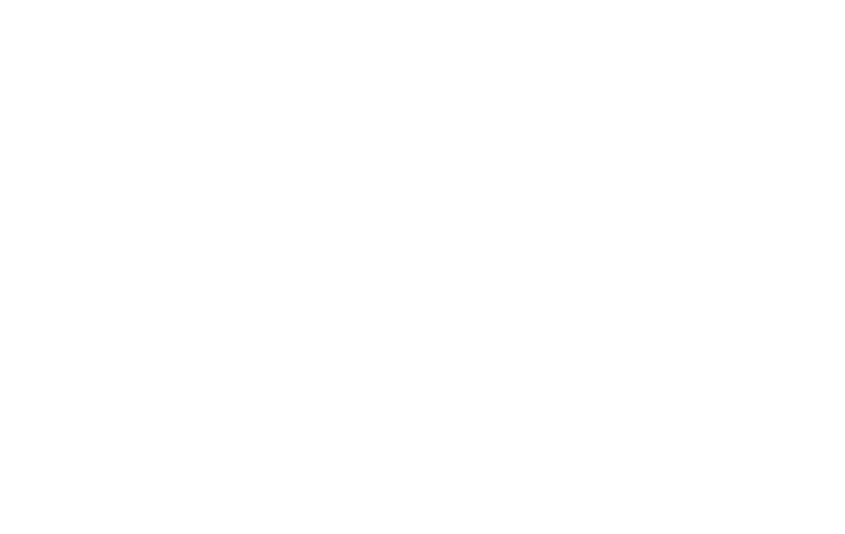
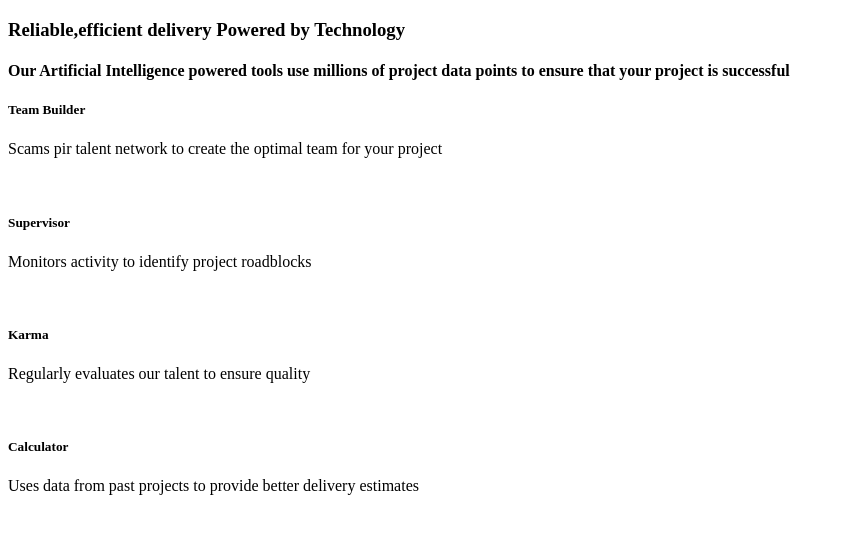
Before and after one commit to Fede-Giithub/practicasFront, a plain HTML site: page htmls/practica2.html in a window 1280 px wide. Shown: the whole page, without its empty margins (0-845 px from the left). Drawn offline with Linux system fonts and the light colour scheme.

Commit message:
Agregue estructura html y textos

```diff
--- a/htmls/practica2.html
+++ b/htmls/practica2.html
@@ -6,6 +6,35 @@
     <title>Document</title>
 </head>
 <body>
-
+    <div>
+    <h3>Reliable,efficient delivery Powered by Technology</h3>
+    <h4>Our Artificial Intelligence powered tools use millions of project data points to ensure that
+        your project is successful
+    </h4>
+    </div>
+    <div class="clase-team-Builder">
+        <div> <h5>Team Builder</h5>
+                <p>Scams pir talent network to create the optimal team for your project</p>
+        </div>
+        <img>
+    </div>
+    <div class="clase-supervisor">
+        <div> <h5>Supervisor</h5>
+                <p>Monitors activity to identify project roadblocks</p>
+        </div>
+        <img>
+    </div>
+    <div class="clase-karma">
+        <div> <h5>Karma</h5>
+                <p>Regularly evaluates our talent to ensure quality</p>
+        </div>
+        <img>
+    </div>
+    <div class="clase-calculator">
+        <div> <h5>Calculator</h5>
+                <p>Uses data from past projects to provide better delivery estimates</p>
+        </div>
+        <img>
+    </div>
 </body>
 </html>
```
